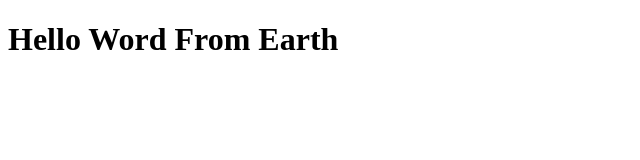
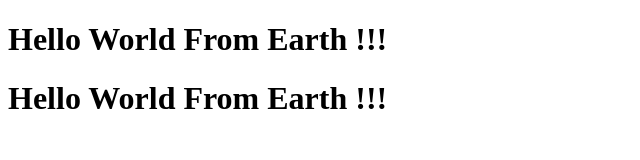
Before and after one commit to msantos9-dev/AngularJS-Repository, a plain HTML site: page index.html in a window 1280 px wide. Shown: the whole page, without its empty margins (0-640 px from the left). Drawn offline with Linux system fonts and the light colour scheme.

Commit message:
My Index File Commit 2

```diff
--- a/index.html
+++ b/index.html
@@ -7,6 +7,7 @@
     <title>Hello Word</title>
 </head>
 <body>
-    <h1>Hello Word From Earth</h1>
+    <h1>Hello World From Earth !!!</h1>
+    <h1>Hello World From Earth !!!</h1>
 </body>
 </html>
```
